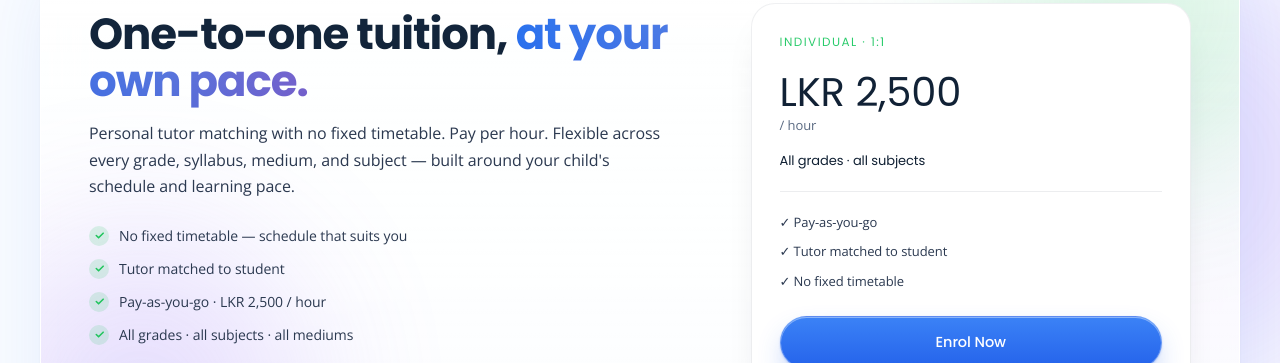
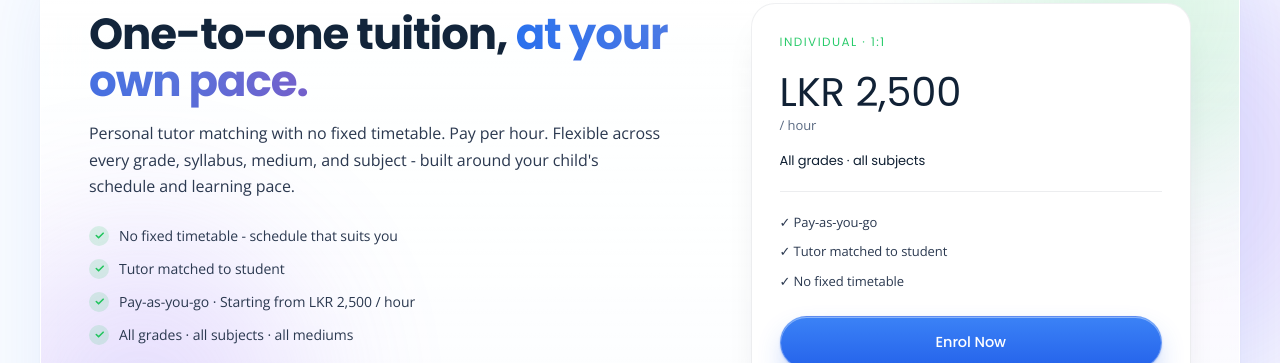
Before and after one commit to edustutor/edusmainwebsite, a Next.js app: page /sl in a window 1280 px wide. Shown: the part 2520-2883 px from the top of the page. Built offline with nearby package versions, Linux system fonts and the light colour scheme.

Commit message:
fix: correct punctuation and enhance clarity in Sri Lanka page content

```diff
--- a/app/sl/page.tsx
+++ b/app/sl/page.tsx
@@ -306,15 +306,15 @@ export default function SriLankaPage() {
                 </h2>
                 <p className="text-[#2B3950] text-[16px] mt-4 leading-[1.65] max-w-xl">
                   Personal tutor matching with no fixed timetable. Pay per hour. Flexible across
-                  every grade, syllabus, medium, and subject — built around your child&apos;s
+                  every grade, syllabus, medium, and subject - built around your child&apos;s
                   schedule and learning pace.
                 </p>
 
                 <ul className="mt-6 space-y-2.5 text-[14px]">
                   {[
-                    "No fixed timetable — schedule that suits you",
+                    "No fixed timetable - schedule that suits you",
                     "Tutor matched to student",
-                    "Pay-as-you-go · LKR 2,500 / hour",
+                    "Pay-as-you-go · Starting from LKR 2,500 / hour",
                     "All grades · all subjects · all mediums",
                   ].map((b) => (
                     <li key={b} className="flex items-start gap-2.5 text-[#2B3950]">
```
